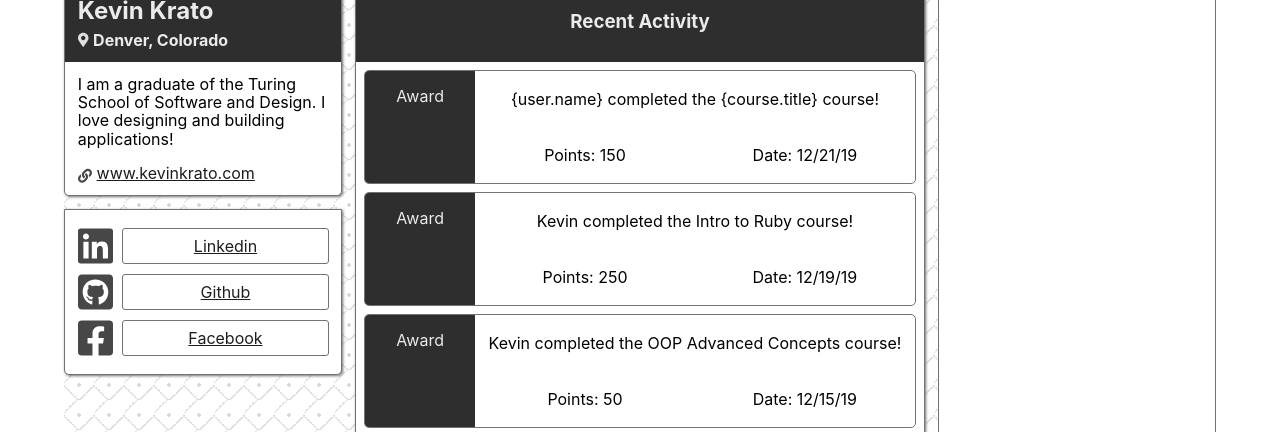
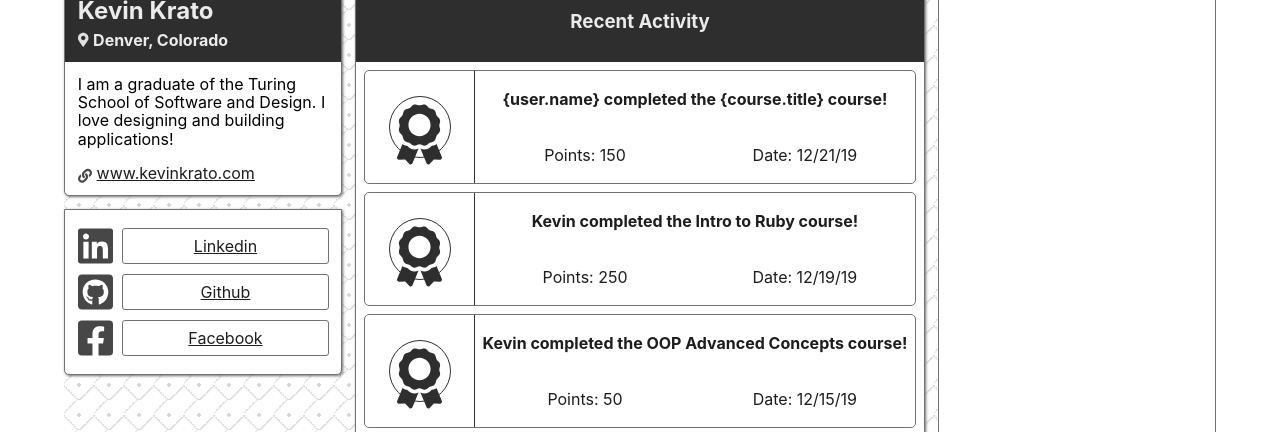
Before and after one commit to KevinKra/mageweave, a React (Create React App) app: page / in a window 1280 px wide. Shown: the part 368-800 px from the top of the page. Built offline with nearby package versions, Linux system fonts and the light colour scheme.

Commit message:
Update feed unit award icon styles

```diff
--- a/src/components/FeedUnit/FeedUnit.js
+++ b/src/components/FeedUnit/FeedUnit.js
@@ -1,14 +1,18 @@
 import React from 'react'
+import { FontAwesomeIcon } from '@fortawesome/react-fontawesome'
+import { faAward } from '@fortawesome/free-solid-svg-icons'
 import "./FeedUnit.scss";
 
 export default function FeedUnit(props) {
   return (
     <article className="FeedUnit">
-      <div className="award">
-        <p>Award</p>
-      </div>
+      <section className="award-section">
+        <div className="award-background">
+          <FontAwesomeIcon className="award-icon" icon={faAward} size="sm" transform="down-2" />
+        </div>
+      </section>
       <section className="award-details">
-        <p className="award-message">{props.message}</p>
+        <h4 className="award-message">{props.message}</h4>
         <p>Points: {props.points}</p>
         <p>Date: {props.date}</p>
       </section>
--- a/src/components/FeedUnit/FeedUnit.scss
+++ b/src/components/FeedUnit/FeedUnit.scss
@@ -8,9 +8,27 @@
   align-items: center;
   overflow: hidden;
   margin: 0.5rem;
-  .award {
-    @include background-dark;
-    height: 100%;
+  color: $font-dark;
+  .award-section {
+    align-self: stretch;
+    display: flex;
+    justify-content: center;
+    align-items: center;
+    border-right: 1px solid $background-dark;
+  }
+  .award-background {
+    display: flex;
+    justify-content: center;
+    align-items: center;
+    height: 60px;
+    width: 60px;
+    border-radius: 50%;
+    background-color: $color-light;
+    border: 1px solid $background-dark;
+  }
+  .award-icon {
+    font-size: 60px;
+    color: $background-dark;
   }
   .award-details {
     display: grid;
--- a/src/styles/variables.scss
+++ b/src/styles/variables.scss
@@ -1,4 +1,5 @@
 $color-dark: rgb(114, 114, 114);
+$color-light: white;
 $font-dark: rgb(29, 29, 29);
 $background-dark: rgb(46, 46, 46);
 $background-dark-font: rgb(235, 235, 235);
```
